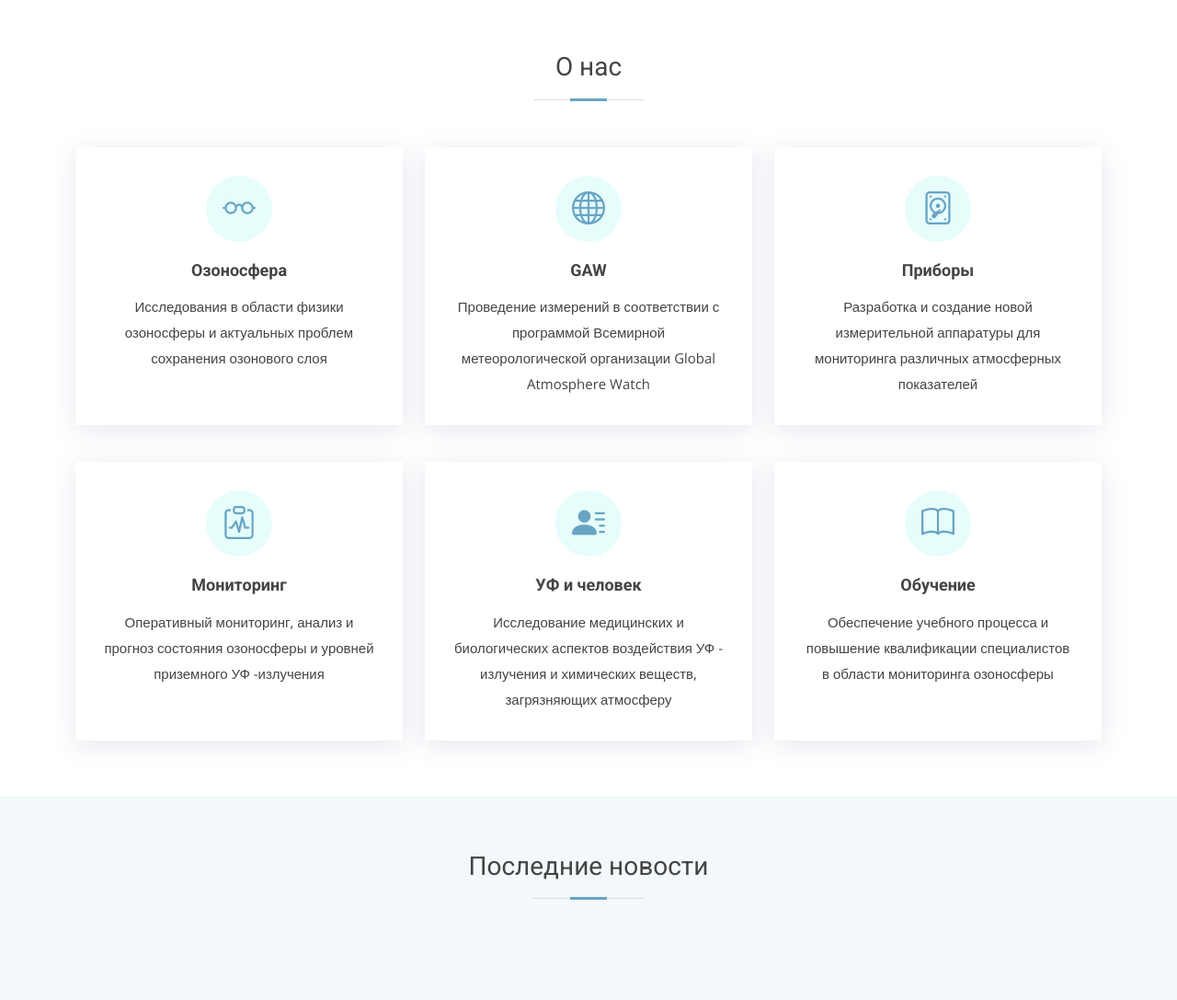
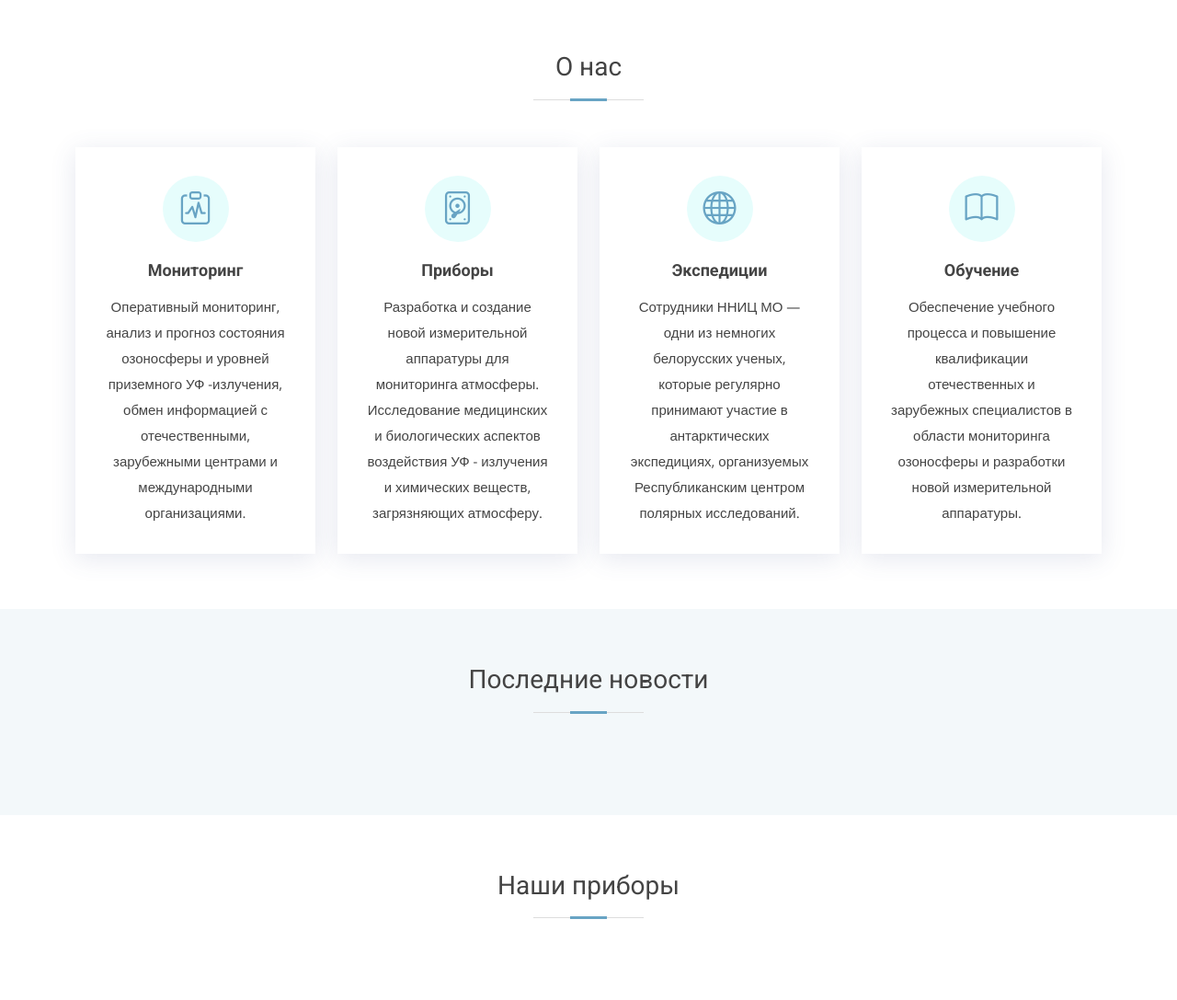
Before and after one commit to silkov78/ozone-bsu, a Django app: page / in a window 1280 px wide. Shown: the part 804-1891 px from the top of the page at 92% size. Run offline with Django 4.2, Linux system fonts and the light colour scheme; data that the repository does not hold is empty; some libraries are stand-ins or nearby versions.

Commit message:
Revert "researches on main page"
This reverts commit bf82b164165e806f3c57e3fac03eb64a992b5190.

```diff
--- a/templates/about.html
+++ b/templates/about.html
@@ -13,7 +13,8 @@
                 <h2>Направления исследований</h2>
             </div>
 
-            <div class="history__body" data-aos="fade-up" data-aos-easing="ease-in-out" data-aos-duration="650">
+            <div class="history__body d-flex">
+                <div class="hisory__abstracts col-lg-12">
                     <blockquote class="annual-blockquote">
                         <p class="history__abstract">
                             Учреждение Белорусского государственного университета Национальный научно-исследовательский центр мониторинга озоносферы; (ННИЦ МО БГУ) создано 14 июня 1997 года в соответствии с постановлением Совета Министров Республики Беларусь от 14.05.97 №484, приказом Министерства образования от 27.06.97 №353, приказом ректора Белгосуниверситета от 02.07.97 №573-Д.
@@ -25,6 +26,7 @@
                             Утвержденное название ННИЦ МО БГУ на английском языке - National Ozone Monitoring Research and Education Center of the Belarusian State University. Сокращенные формы NOMREC, NOMREC BSU или BSU-NOMREC используются в качестве наименования озонового центра во Всемирном центре данных по озону и ультрафиолетовой радиации (World Ozone and Ultraviolet Data Center, WOUDC) и других международных организациях.
                         </p>
                      </blockquote>
+                </div>
             </div>
 
             <div class="row">
--- a/templates/index.html
+++ b/templates/index.html
@@ -38,94 +38,7 @@
                     <h2>О нас</h2>
                 </div>
 
-
                 <div class="row">
-                    <div class="col-md-6 col-lg-4 d-flex align-items-stretch" data-aos="fade-up" data-aos-easing="ease-in-out" data-aos-duration="750">
-                        <div class="icon-box icon-box-cyan">
-                            <div class="icon">
-                                <i class="bi bi-eyeglasses"></i>
-                            </div>
-                            <h4 class="title">
-                                Озоносфера
-                            </h4>
-                            <p class="description">
-                                Исследования в области физики озоносферы и актуальных проблем сохранения озонового слоя
-                            </p>
-                        </div>
-                    </div>
-
-                    <div class="col-md-6 col-lg-4 d-flex align-items-stretch" data-aos="fade-up" data-aos-easing="ease-in-out" data-aos-duration="650">
-                        <div class="icon-box icon-box-cyan">
-                            <div class="icon">
-                                <i class="bi bi-globe"></i>
-                            </div>
-                            <h4 class="title">
-                                GAW
-                            </h4>
-                            <p class="description">
-                                Проведение измерений в соответствии с программой Всемирной метеорологической организации Global Atmosphere Watch
-                            </p>
-                        </div>
-                    </div>
-
-                    <div class="col-md-6 col-lg-4 d-flex align-items-stretch" data-aos="fade-up" data-aos-easing="ease-in-out" data-aos-duration="550">
-                        <div class="icon-box icon-box-cyan">
-                            <div class="icon">
-                                <i class="bi bi-device-hdd"></i>
-                            </div>
-                            <h4 class="title">
-                                Приборы
-                            </h4>
-                            <p class="description">
-                                Разработка и создание новой измерительной аппаратуры для мониторинга различных атмосферных показателей
-                            </p>
-                        </div>
-                    </div>
-
-                    <div class="col-md-6 col-lg-4 d-flex align-items-stretch" data-aos="fade-up" data-aos-easing="ease-in-out" data-aos-duration="450">
-                        <div class="icon-box icon-box-cyan">
-                            <div class="icon">
-                                <i class="bi bi-clipboard-pulse"></i>
-                            </div>
-                            <h4 class="title">
-                                Мониторинг
-                            </h4>
-                            <p class="description">
-                                Оперативный мониторинг, анализ и прогноз состояния озоносферы и уровней приземного УФ
-                                -излучения
-                            </p>
-                        </div>
-                    </div>
-
-                    <div class="col-md-6 col-lg-4 d-flex align-items-stretch" data-aos="fade-up" data-aos-easing="ease-in-out" data-aos-duration="650">
-                        <div class="icon-box icon-box-cyan">
-                            <div class="icon">
-                                <i class="bi bi-person-lines-fill"></i>
-                            </div>
-                            <h4 class="title">
-                                УФ и человек
-                            </h4>
-                            <p class="description">
-                                Исследование медицинских и биологических аспектов воздействия УФ - излучения и химических веществ, загрязняющих атмосферу
-                            </p>
-                        </div>
-                    </div>
-
-                    <div class="col-md-6 col-lg-4 d-flex align-items-stretch" data-aos="fade-up" data-aos-easing="ease-in-out" data-aos-duration="750">
-                        <div class="icon-box icon-box-cyan">
-                            <div class="icon">
-                                <i class="bi bi-book"></i>
-                            </div>
-                            <h4 class="title">
-                                Обучение
-                            </h4>
-                            <p class="description">
-                                Обеспечение учебного процесса и повышение квалификации специалистов в
-                                области мониторинга озоносферы
-                            </p>
-                        </div>
-                    </div>
-                <!-- <div class="row">
                     <div class="col-md-6 col-lg-3 d-flex align-items-stretch" data-aos="fade-up" data-aos-easing="ease-in-out" data-aos-duration="450">
                         <div class="icon-box icon-box-cyan">
                             <div class="icon">
@@ -188,7 +101,7 @@
                         </div>
                     </div>
 
-                </div> -->
+                </div>
             </div>
 
         </section>
```
Lines whose indentation alone changed are shown as unchanged.
